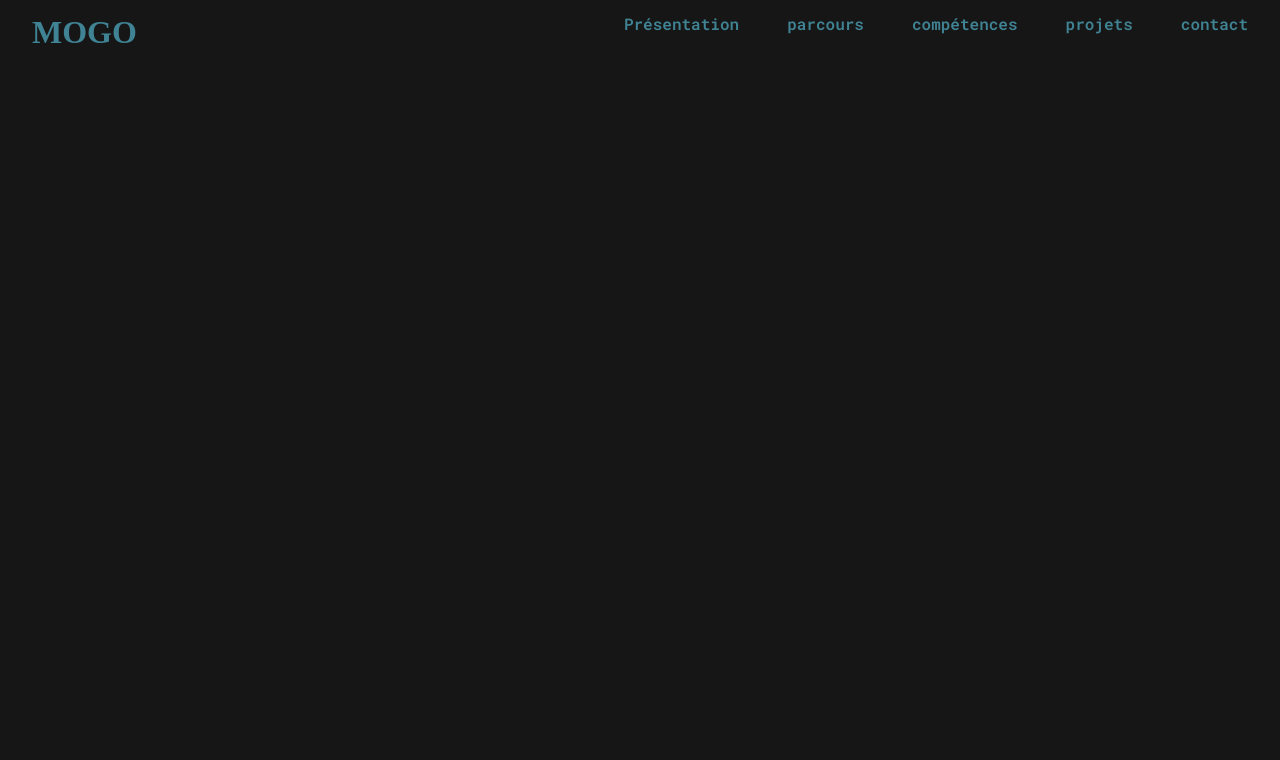
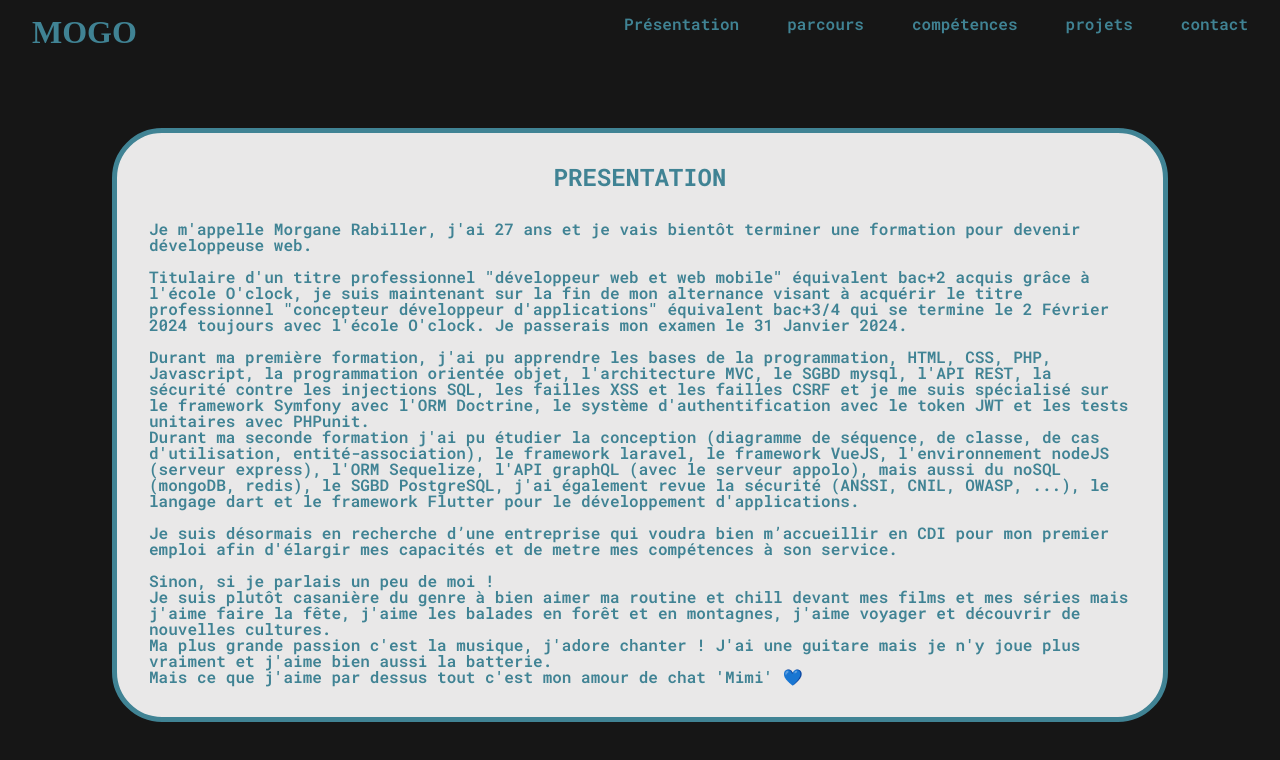
Before and after one commit to Morgane-Rabiller/Portfolio, a React app: page / in a window 1280 px wide. Built offline with nearby package versions, Linux system fonts and the light colour scheme; a web font is replaced by a local one.

Commit message:
added presentation page

```diff
--- a/package.json
+++ b/package.json
@@ -47,6 +47,7 @@
     "webpack-merge": "^5.8.0"
   },
   "dependencies": {
+    "dompurify": "^3.0.6",
     "prop-types": "^15.7.2",
     "react": "^17.0.2",
     "react-dom": "^17.0.2"
--- a/src/components/App/index.js
+++ b/src/components/App/index.js
@@ -1,12 +1,16 @@
 // == Import
 import Header from 'src/components/Header';
 import './styles.scss';
+import Description from '../Description';
 
 // == Composant
 const App = () => (
   <div className="app">
+    <div className='app__header'>
     <h1 className='app__title'>MOGO</h1>
     <Header />
+    </div>
+    <Description />
   </div>
 );
 
--- a/src/components/App/styles.scss
+++ b/src/components/App/styles.scss
@@ -8,13 +8,15 @@ body {
 .app {
   width: 500px;
   margin: vars.$gutter 2rem;
-  text-align: center;
   width: auto;
   color: vars.$color-main;
-  display: flex;
-  justify-content: space-between;
   font-family: "Roboto Mono";
   font-weight: 600;
+
+  &__header {
+    display: flex;
+    justify-content: space-between;
+  }
 
   &__title {
     font-size: xx-large;
--- /dev/null
+++ b/src/components/Description/index.js
@@ -0,0 +1,15 @@
+import "./styles.scss";
+import description from "src/data/description";
+import DOMPurify from "dompurify";
+
+const Description = () => {
+    const cleanContent = DOMPurify.sanitize(description.content, { ALLOWED_TAGS: ['br'] });
+    return (
+        <div className="description">
+            <p className="description__title">{description.title}</p>
+            <p className="description__content" dangerouslySetInnerHTML={{ __html: cleanContent }}/>
+        </div>
+    );
+};
+
+export default Description;
--- /dev/null
+++ b/src/components/Description/styles.scss
@@ -0,0 +1,20 @@
+@use 'src/styles/vars';
+
+.description {
+  margin: calc(5*vars.$gutter);
+  border: 5px solid vars.$color-main;
+  border-radius: 50px;
+  padding: calc(2*vars.$gutter);
+  background-color: vars.$color-bg-card;
+
+  &__title {
+    font-weight: bold;
+    font-size:x-large;
+    text-align: center;
+  }
+
+  &__content {
+    margin-top: calc(2*vars.$gutter);
+    font-weight: 600;
+  }
+}
--- /dev/null
+++ b/src/data/description.js
@@ -0,0 +1,15 @@
+export default {
+  title: "PRESENTATION",
+  content: `Je m'appelle Morgane Rabiller, j'ai 27 ans et je vais bientôt terminer une formation pour devenir développeuse web. <br> <br>
+
+  Titulaire d'un titre professionnel "développeur web et web mobile" équivalent bac+2 acquis grâce à l'école O'clock, je suis maintenant sur la fin de mon alternance visant à acquérir le titre professionnel "concepteur développeur d'applications" équivalent bac+3/4 qui se termine le 2 Février 2024 toujours avec l'école O'clock. Je passerais mon examen le 31 Janvier 2024.<br> <br>
+
+  Durant ma première formation, j'ai pu apprendre les bases de la programmation, HTML, CSS, PHP, Javascript, la programmation orientée objet, l'architecture MVC, le SGBD mysql, l'API REST, la sécurité contre les injections SQL, les failles XSS et les failles CSRF et je me suis spécialisé sur le framework Symfony avec l'ORM Doctrine, le système d'authentification avec le token JWT et les tests unitaires avec PHPunit.<br>
+  Durant ma seconde formation j'ai pu étudier la conception (diagramme de séquence, de classe, de cas d'utilisation, entité-association), le framework laravel, le framework VueJS, l'environnement nodeJS (serveur express), l'ORM Sequelize, l'API graphQL (avec le serveur appolo), mais aussi du noSQL (mongoDB, redis), le SGBD PostgreSQL, j'ai également revue la sécurité (ANSSI, CNIL, OWASP, ...), le langage dart et le framework Flutter pour le développement d'applications.<br> <br>
+
+  Je suis désormais en recherche d’une entreprise qui voudra bien m’accueillir en CDI pour mon premier emploi afin d'élargir mes capacités et de metre mes compétences à son service. <br> <br>
+  Sinon, si je parlais un peu de moi !  <br>
+  Je suis plutôt casanière du genre à bien aimer ma routine et chill devant mes films et mes séries mais j'aime faire la fête, j'aime les balades en forêt et en montagnes, j'aime voyager et découvrir de nouvelles cultures. <br>
+  Ma plus grande passion c'est la musique, j'adore chanter ! J'ai une guitare mais je n'y joue plus vraiment et j'aime bien aussi la batterie. <br>
+  Mais ce que j'aime par dessus tout c'est mon amour de chat 'Mimi' 💙`,
+}
--- a/src/styles/_vars.scss
+++ b/src/styles/_vars.scss
@@ -1,3 +1,8 @@
 $color-dark: #161616;
 $color-main: rgb(64, 131, 148);
+$color-career: rgb(138, 64, 148);
+$color-skills: rgb(18, 139, 93);
+$color-project: rgb(180, 197, 26);
+$color-contact: rgb(197, 80, 26);
+$color-bg-card: rgb(233, 232, 232);
 $gutter: 1rem;
```
Also changed, not shown: 1 other file.
